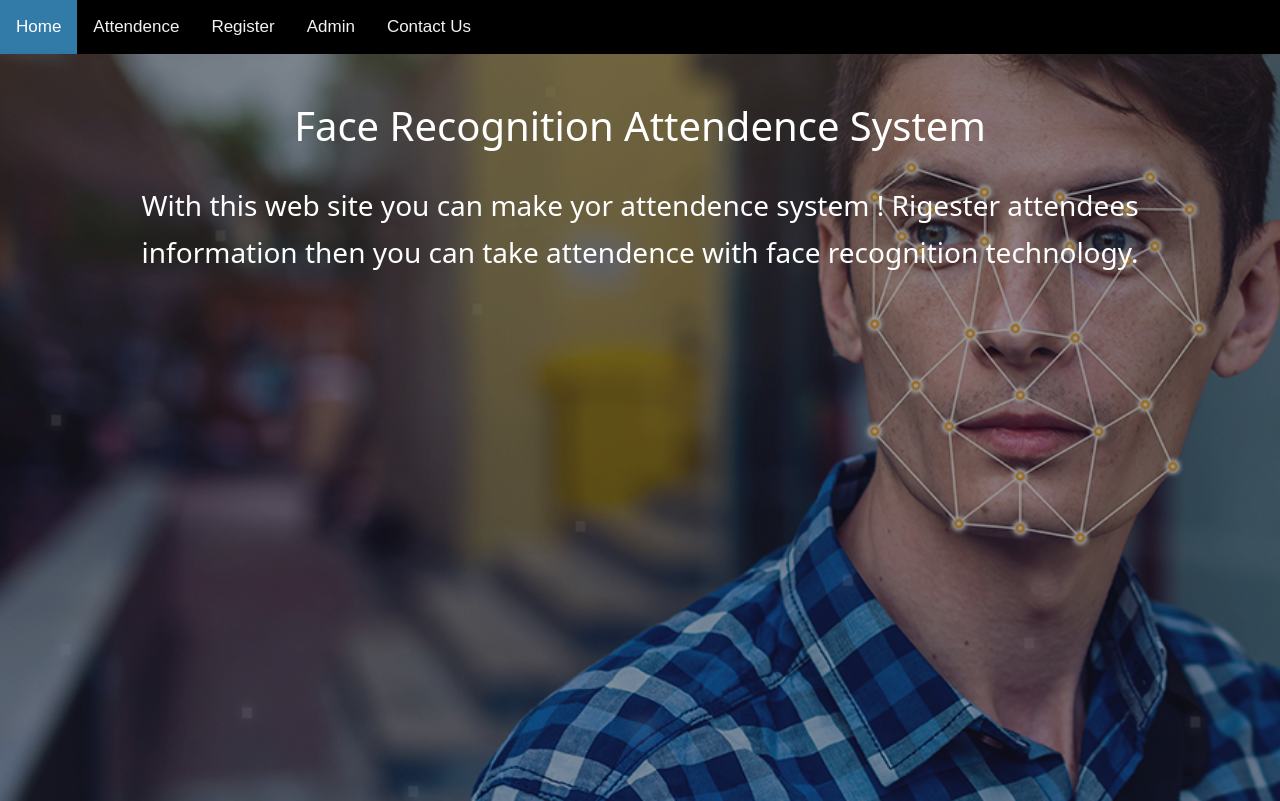
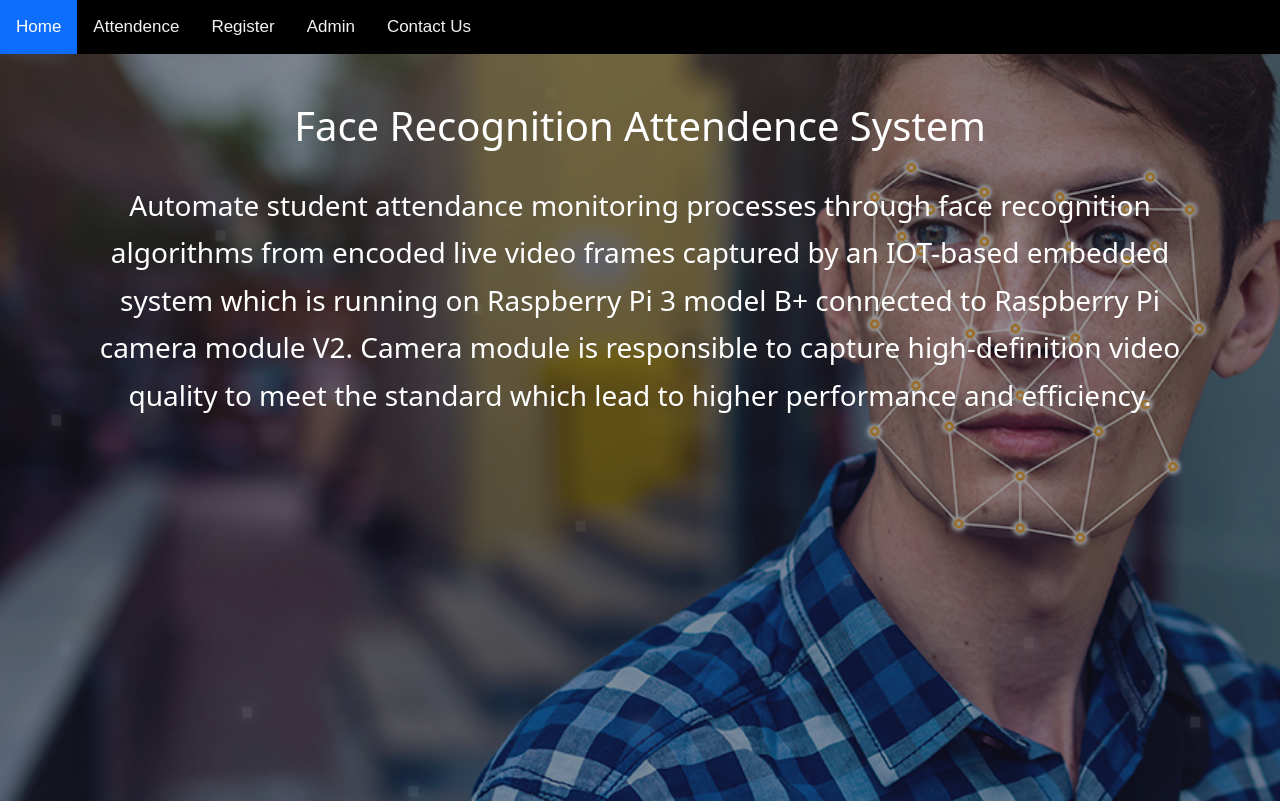
Before and after one commit to AbdoMosa99/Face-Recognition-Attendance-System, a Flask app: page / in a window 1280 px wide. Run offline with Flask 2, Linux system fonts and the light colour scheme; some libraries are stand-ins or nearby versions.

Commit message:
Version 2.0

```diff
--- a/app/static/css/error.css
+++ b/app/static/css/error.css
@@ -1,11 +1,11 @@
 .errorPage
 {
  text-align: center;
+}
 
-}
 a
 {
-  background-color: #327ba8;
+  background-color: #0d6efd;
   color: #f2f2f2;
   text-align: center;
   padding: 14px 16px;
@@ -13,11 +13,13 @@ a
   font-size: 17px;
   font-family: Sans-serif;
 }
+
 #wrong
 {
    font-size: 100px;
    font-family: Sans-serif;
 }
+
 #wrongMessage
 {
    font-family: Sans-serif;
--- a/app/static/css/style.css
+++ b/app/static/css/style.css
@@ -23,7 +23,7 @@
 
 /* Add a color to the active/current link */
 .topnav a.active {
-  background-color: #327ba8;
+  background-color: #0d6efd;
   color: white;
 }
 #title
--- a/app/static/js/java.js
+++ b/app/static/js/java.js
@@ -1,7 +1,7 @@
 /* admin page*/
 
 function showpass() {
-  var x = document.getElementById("mypassword");
+  var x = document.getElementById("password");
   if (x.type === "password") {
     x.type = "text";
   } else {
--- a/app/templates/index.html
+++ b/app/templates/index.html
@@ -17,12 +17,9 @@
         <div class="shadow"></div>
         <div class="container py-5 top">
             <h1 class="h1 text-white text-center"> Face Recognition Attendence System </h1>
-            <h3 class="h3 text-white text-center py-4 intro">
-                With this web site you can make yor attendence system !
-                Rigester attendees information then you can take attendence
-                with face recognition technology.
-
-            </h3>
+            <h6 class="h3 text-white text-center py-4 intro">
+Automate student attendance monitoring processes through face recognition algorithms from encoded live video frames captured by an IOT-based embedded system which is running on Raspberry Pi 3 model B+ connected to Raspberry Pi camera module V2. Camera module is responsible to capture high-definition video quality to meet the standard which lead to higher performance and efficiency.
+            </h6>
 
             {% with messages = get_flashed_messages() %}
                 {% for message in messages %}
```
Also changed, not shown: app/face_recog.py (+10 -1 lines), tasks.md (+3 -7 lines), app/DB.db, app/static/images/logo.png (added).
